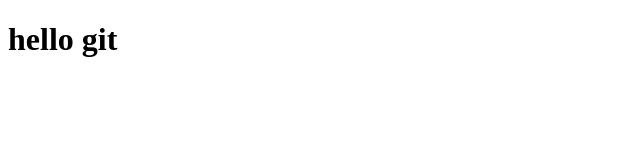
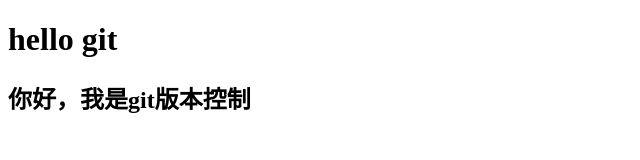
Before and after one commit to ivan0827/git-demo, a plain HTML site: page index.html in a window 1280 px wide. Shown: the whole page, without its empty margins (0-640 px from the left). Drawn offline with Linux system fonts and the light colour scheme.

Commit message:
第二次提交

```diff
--- a/index.html
+++ b/index.html
@@ -8,5 +8,6 @@
 </head>
 <body>
     <h1>hello git</h1>
+    <h2>你好，我是git版本控制</h2>
 </body>
 </html>
```
